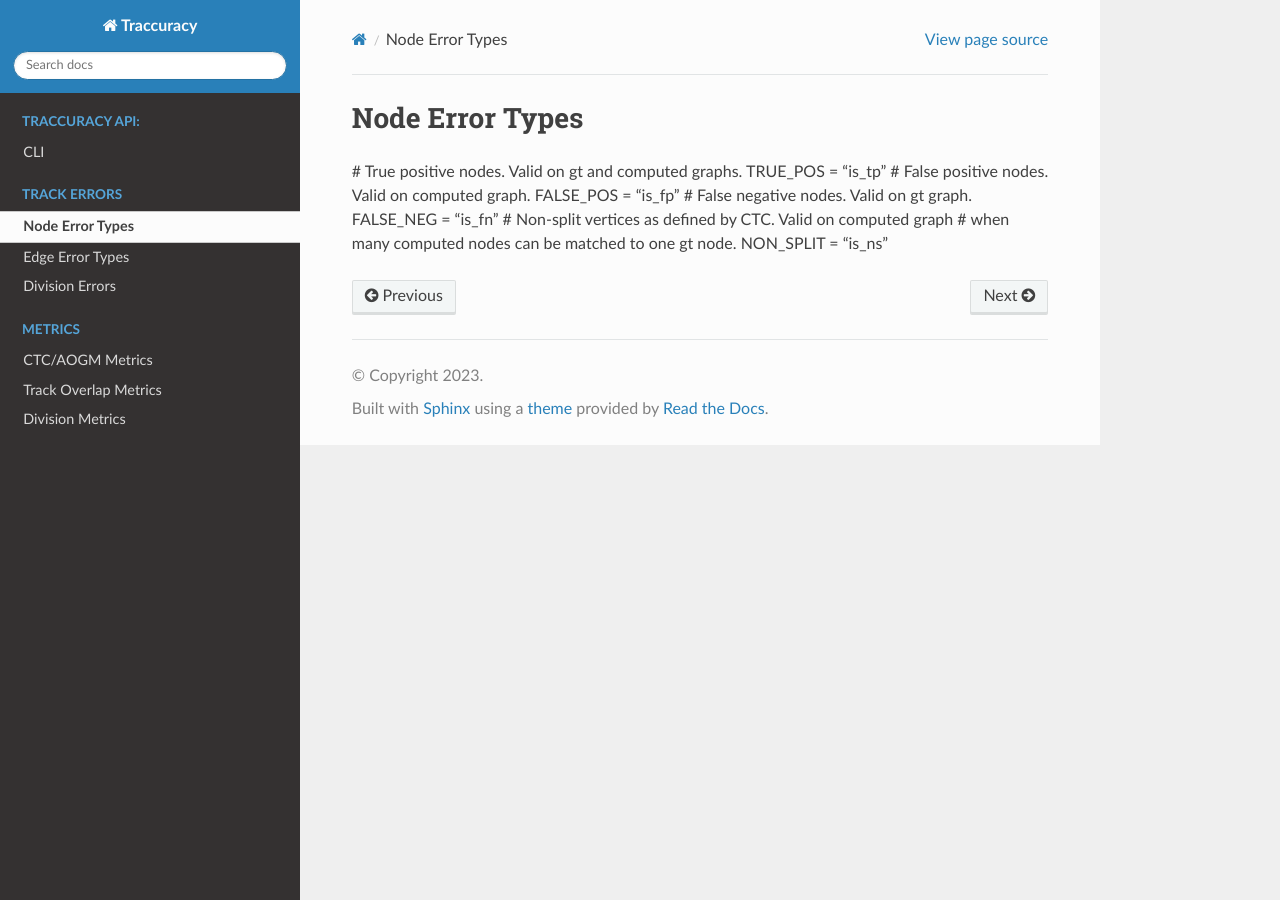
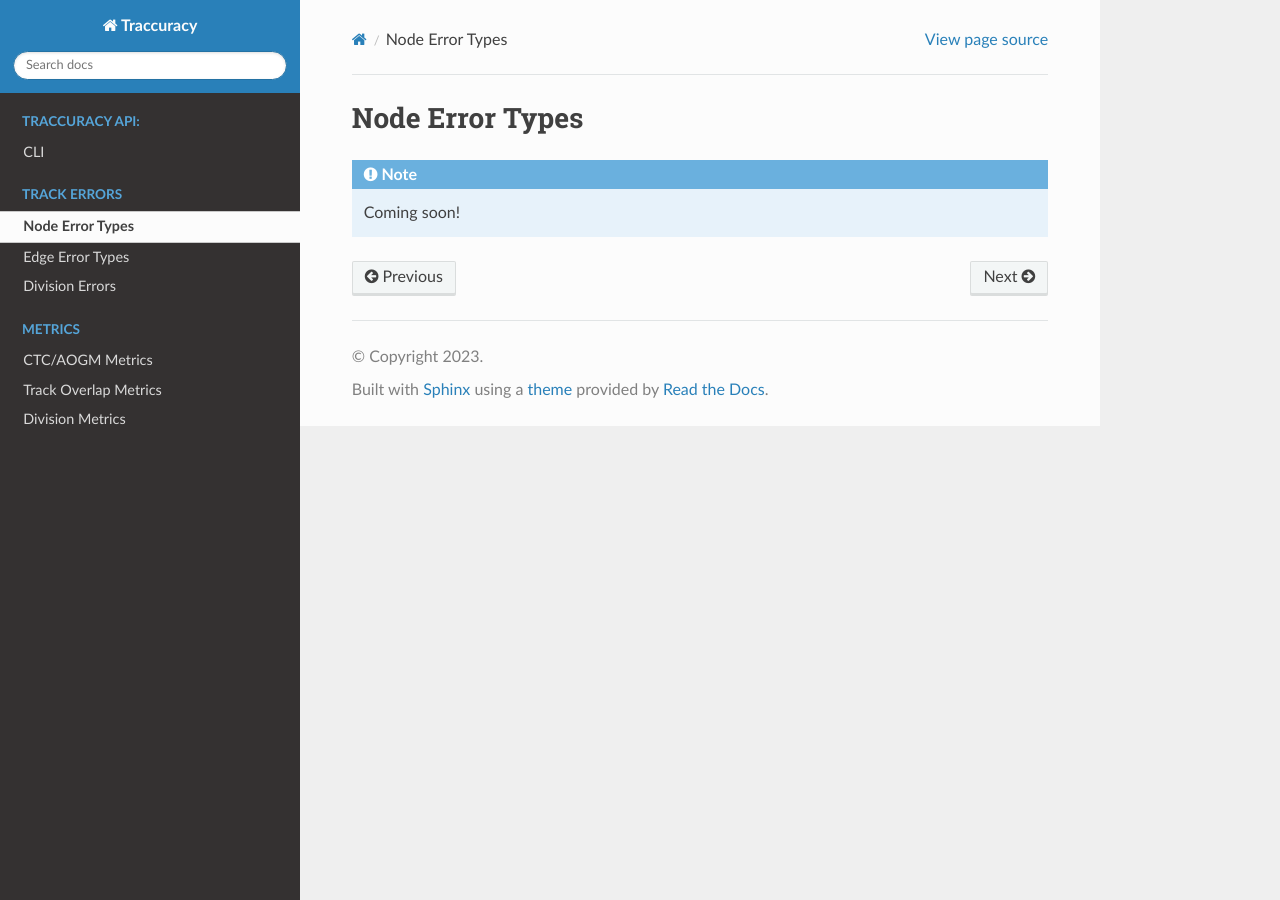
Before and after one commit to Janelia-Trackathon-2023/traccuracy, a Sphinx documentation site: the page built from docs/source/track_errors/nodes.rst, in a window 1280 px wide. Built offline with Sphinx 7.4.7 and the Read the Docs theme 2.0.0, drawn with Linux system fonts in a browser that asks for light colours; pages that are not in the unit, such as notebooks, are missing from menus.

Commit message:
Add comming soon notes for missing docs

```diff
--- a/docs/source/metrics/divisions.rst
+++ b/docs/source/metrics/divisions.rst
@@ -1,5 +1,8 @@
 Division Metrics
 ================
+
+.. note::
+    Coming soon!
 
 
 
--- a/docs/source/metrics/track_overlap.rst
+++ b/docs/source/metrics/track_overlap.rst
@@ -1,5 +1,8 @@
 Track Overlap Metrics
 =====================
+
+.. note::
+    Coming soon!
 
 Track Purity
 ------------
--- a/docs/source/track_errors/divisions.rst
+++ b/docs/source/track_errors/divisions.rst
@@ -1,13 +1,13 @@
 Division Errors
 ===============
-Note: These are annotated on the parent nodes.
+Note: These flags are annotated on the parent nodes.
 
 True Positive
 -------------
 
 A true positive division is a division event in which the parent and both daughters match between the ground truth and predicted graphs. True positive divisions are annotated on the parent node on both the ground truth and predicted graphs.
 
-The ``frame_buffer`` parameter allows for divisions to be classified as true positives if they occur within the specified number of frames of tolerance. This feature is useful in cases where the exact frame that a division event occurs is somewhat arbitrary due to a high frame rate or variable segmentation or detection.wo detections before or after the split is annotated in the ground truth dataset.
+The ``frame_buffer`` parameter allows for divisions to be classified as true positives if they occur within the specified number of frames of tolerance. This feature is useful in cases where the exact frame that a division event occurs is somewhat arbitrary due to a high frame rate or variable segmentation or detection.
 
 For the given ground truth graph, the subsequent predicted graphs show examples of true positive divisions events with different ``frame_buffer`` specifications.
 
--- a/docs/source/track_errors/edges.rst
+++ b/docs/source/track_errors/edges.rst
@@ -1,5 +1,8 @@
 Edge Error Types
 ================
+
+.. note::
+    Coming soon!
 
 False Positive
 --------------
--- a/docs/source/track_errors/nodes.rst
+++ b/docs/source/track_errors/nodes.rst
@@ -1,12 +1,16 @@
 Node Error Types
 ================
 
-# True positive nodes. Valid on gt and computed graphs.
-TRUE_POS = "is_tp"
-# False positive nodes. Valid on computed graph.
-FALSE_POS = "is_fp"
-# False negative nodes. Valid on gt graph.
-FALSE_NEG = "is_fn"
-# Non-split vertices as defined by CTC. Valid on computed graph
-# when many computed nodes can be matched to one gt node.
-NON_SPLIT = "is_ns"
+.. note::
+    Coming soon!
+
+..
+    # True positive nodes. Valid on gt and computed graphs.
+    TRUE_POS = "is_tp"
+    # False positive nodes. Valid on computed graph.
+    FALSE_POS = "is_fp"
+    # False negative nodes. Valid on gt graph.
+    FALSE_NEG = "is_fn"
+    # Non-split vertices as defined by CTC. Valid on computed graph
+    # when many computed nodes can be matched to one gt node.
+    NON_SPLIT = "is_ns"
```
Also changed, not shown: docs/source/metrics/ctc.rst (line endings or trailing spaces).
